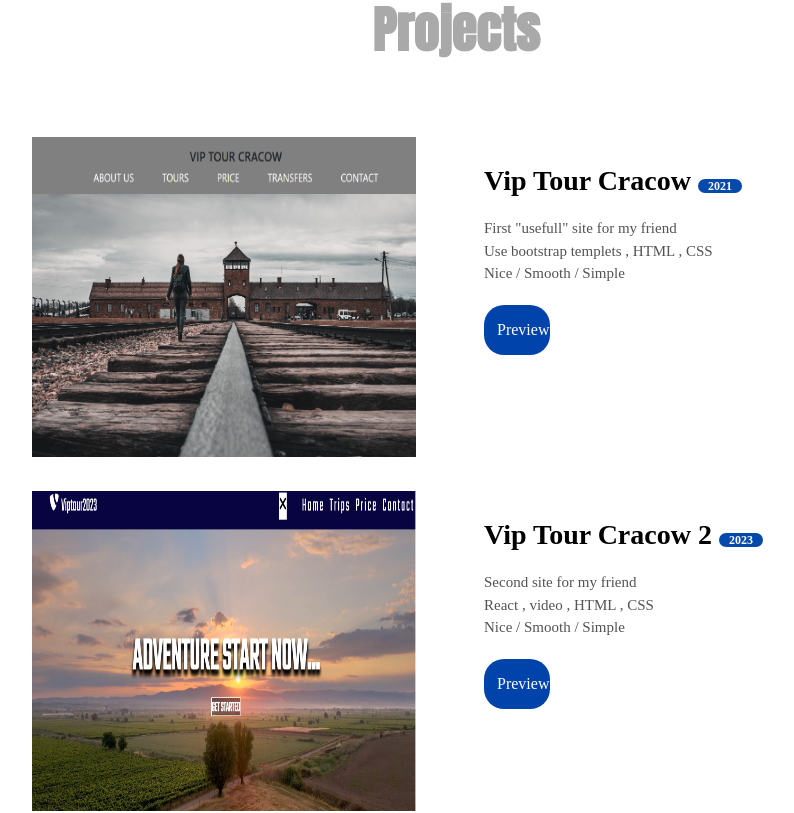
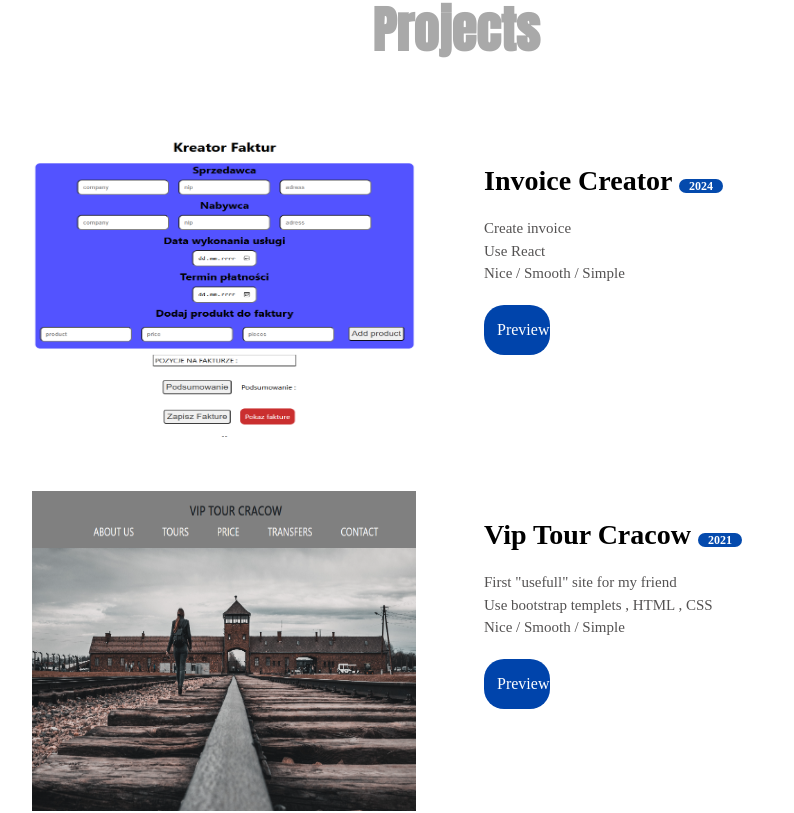
Before and after one commit to marcinoles87/mysite, a React (Create React App) app: page / in a window 1280 px wide. Shown: the part 2639-3452 px from the top of the page, without its empty margins (184-978 px from the left). Built offline with nearby package versions, Linux system fonts and the light colour scheme; a web font is replaced by a local one.

Commit message:
add new info

```diff
--- a/src/components/Portfolio.js
+++ b/src/components/Portfolio.js
@@ -3,9 +3,10 @@ import React, { useState } from 'react'
 import './portfolio.scss';
 
 import vip from './img/vip.png';
-import vip2 from './img/vip2.png';
+import przedszkole from './img/przedszkole.png';
 import weather from './img/weather.png';
 import hangman from './img/hangman.png';
+import kreatorFaktur from './img/kreatorFaktur.png'
 
 function Portfolio() {
 
@@ -26,6 +27,21 @@ function Portfolio() {
         <h1 className='portfolio-name' id='projects'>Projects</h1>
 
         <div className='portfolio-projects' onMouseEnter={showSection}>
+
+            <div className='portfolio-description' >
+
+                <div>
+                    <img src={kreatorFaktur} alt='viptour-site'></img>
+                </div>
+
+                <div className='portfolio-text'>
+                    <h3>Invoice Creator  <span>2024</span></h3>
+                    <p>Create invoice </p>
+                    <p>Use React </p>
+                    <p>Nice / Smooth / Simple</p>
+                    <a href='https://marcinoles87.github.io/invoicecreator/'>Preview</a>
+                </div>
+            </div>
 
 
             <div className='portfolio-description' >
@@ -48,15 +64,15 @@ function Portfolio() {
             <div className='portfolio-description' >
 
                 <div>
-                    <img src={vip2} alt='viptour-site'></img>
+                    <img src={przedszkole} alt='viptour-site'></img>
                 </div>
 
                 <div className='portfolio-text'>
-                    <h3>Vip Tour Cracow  2 <span>2023</span></h3>
-                    <p>Second site for my friend</p>
-                    <p>React , video , HTML , CSS</p>
-                    <p>Nice / Smooth / Simple</p>
-                    <a href='https://marcinoles87.github.io/website2023'>Preview</a>
+                    <h3>Strona przedszkola nr 111 w Krakowie <span>2023</span></h3>
+                    <p>Education site</p>
+                    <p>React , JS , HTML , CSS</p>
+                    <p>Nice / Simple / Education</p>
+                    <a href='https://marcinoles87.github.io/przedszkole2023'>Preview</a>
                 </div>
             </div>
 
```
Also changed, not shown: src/components/img/kreatorFaktur.png (added), src/components/img/przedszkole.png (added).
